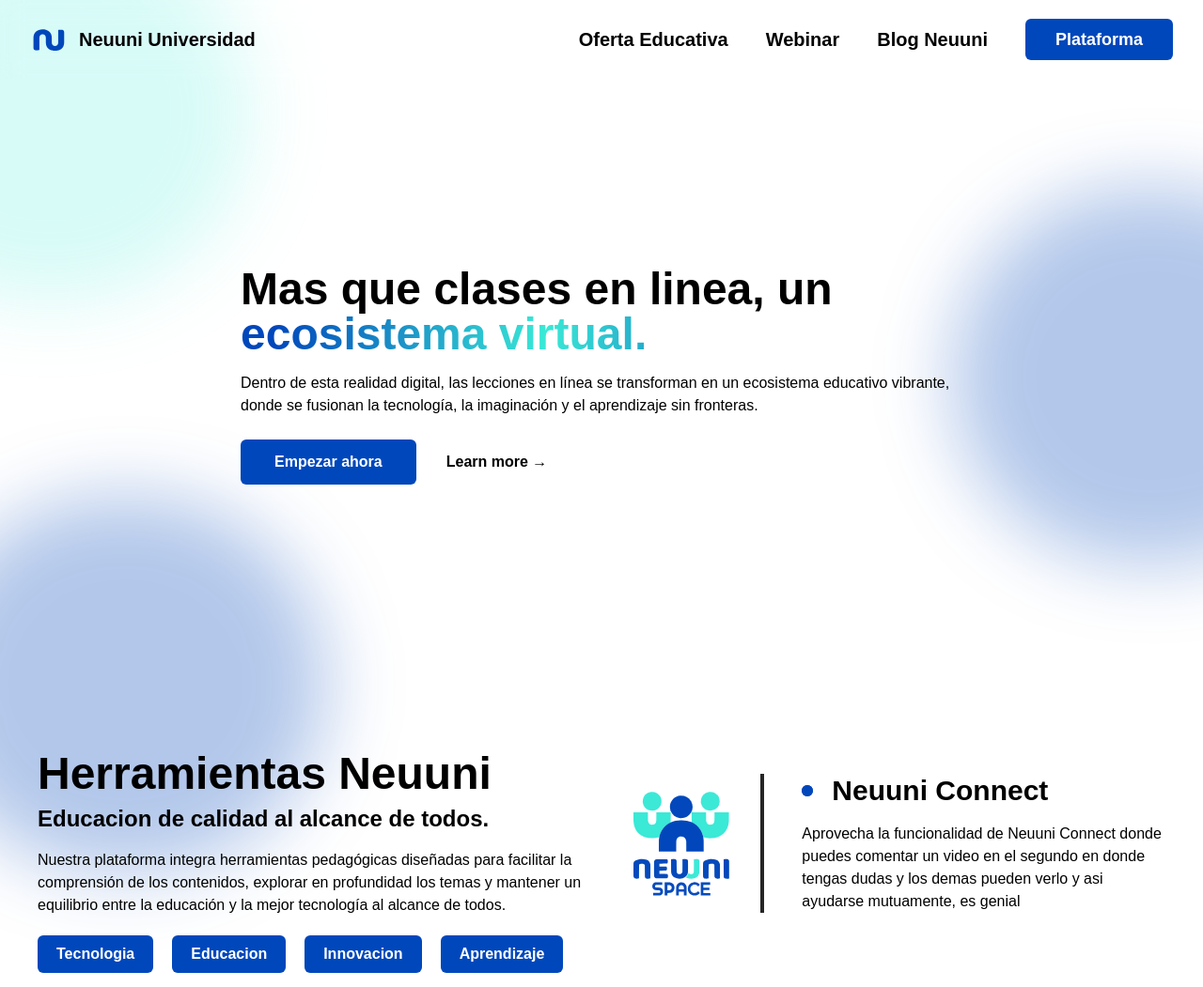
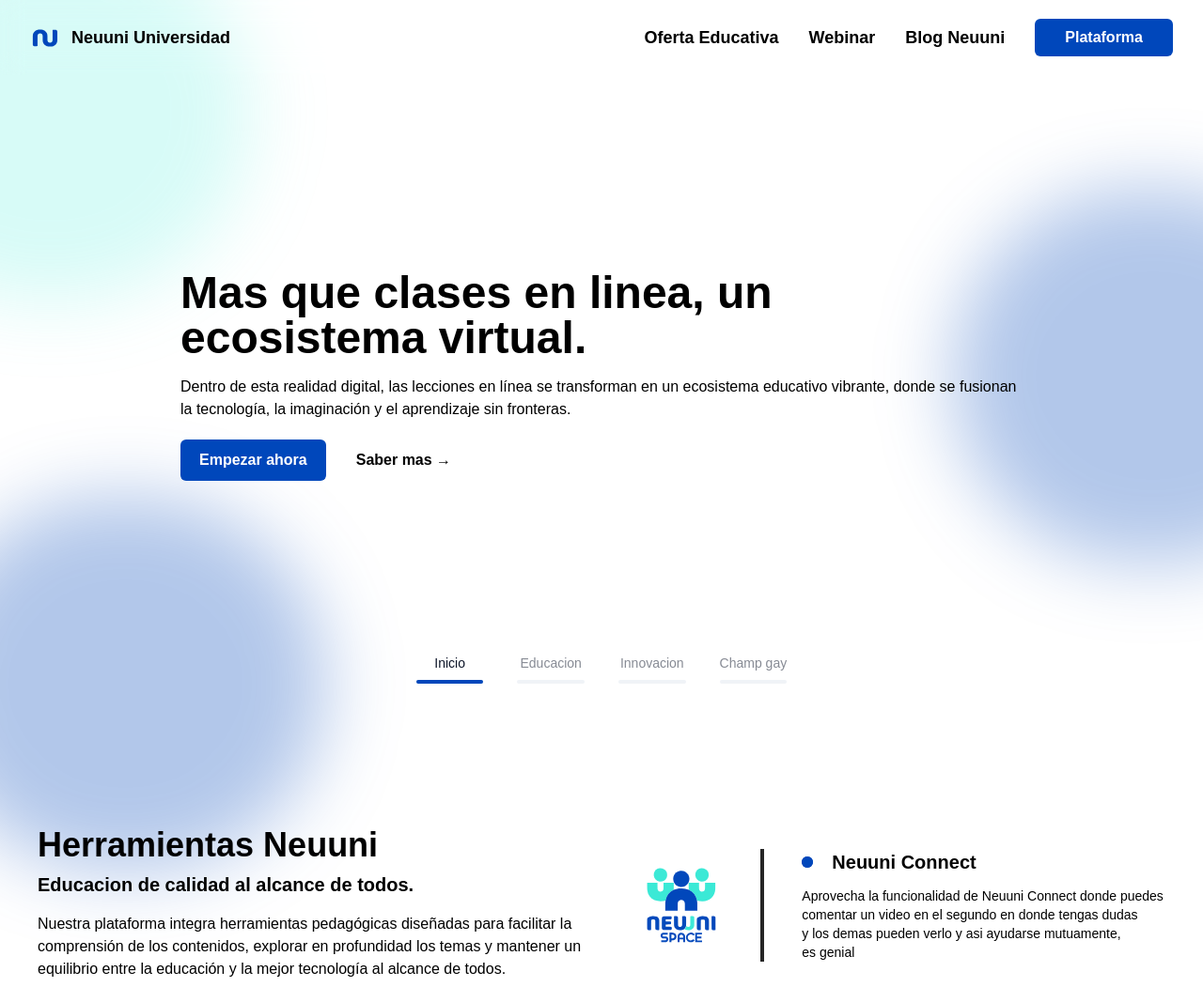
Before and after one commit to jovanlopez32/neuuniuniversidad, an Astro site: page / in a window 1280 px wide. Shown: the top 1051 px of the page at 94% size. Built offline with nearby package versions, Linux system fonts and the light colour scheme; Astro itself is replaced by a stand-in of ours; what tailwindcss-animated would draw is missing.

Commit message:
Carousel finish and fix responsive issues

```diff
--- a/package.json
+++ b/package.json
@@ -14,6 +14,7 @@
     "@astrojs/tailwind": "^5.1.0",
     "@astrojs/vue": "^4.0.8",
     "@fontsource-variable/onest": "^5.0.2",
+    "@headlessui/vue": "^1.7.19",
     "@types/alpinejs": "^3.13.6",
     "alpinejs": "^3.13.5",
     "astro": "^4.4.6",
--- a/src/components/Header.astro
+++ b/src/components/Header.astro
@@ -9,11 +9,11 @@ class=" fixed w-full flex items-center justify-between z-40
 py-5 px-8
 isolate backdrop-blur-md bg-dark-200/30 dark:bg-dark-900/30 ">
     <div class="flex items-center gap-3">
-        <NeuuniLogo class="fill-nprimary size-10"/>
-        <h1 class="font-bold text-xl">Neuuni Universidad</h1>
+        <NeuuniLogo class="fill-nprimary size-8"/>
+        <h1 class="font-semibold text-lg">Neuuni Universidad</h1>
     </div>
 
-    <nav class="md:flex items-center gap-x-10 hidden ">
+    <nav class="md:flex items-center gap-x-8 hidden ">
        <LinkHeader href="/" text="Oferta Educativa" />
        <LinkHeader href="/" text="Webinar" />
        <LinkHeader href="/" text="Blog Neuuni" />
--- a/src/components/Hero.astro
+++ b/src/components/Hero.astro
@@ -1,8 +1,22 @@
 ---
 import PrimaryButton from './buttons/PrimaryButton.astro'
+
+const items = [
+    {
+        title: 'Tecnologia',
+        text: 'Herramientas pedagógicas para la comprensión de los contenidos',
+        primaryButton: false,
+        secondaryButton: false,
+        primaryButtonText: 'Empezar ahora',
+        secondaryButtonText: '',
+
+
+    }
+];
+
 ---
 
-<div class="w-full min-h-screen flex items-center justify-center relative overflow-x-clip px-8">
+<div class="w-full min-h-screen flex items-center justify-center relative overflow-x-clip px-8 mb-10">
     <div class="h-full w-full absolute top-0 -z-10">
         <div class=" h-1/2 w-1/3 absolute bottom-auto left-auto -right-10 md:-right-40 top-1/4 blur-2xl bg-nprimary/30 rounded-full"></div>
     </div>
@@ -37,5 +51,14 @@ import PrimaryButton from './buttons/PrimaryButton.astro'
     </button>
 
 
+    <!-- Buttons bottoms -->
+    <div class="absolute bottom-14 w-full h-20  flex items-center justify-center gap-x-5">
+        <button class="w-2 h-2 bg-nprimary  rounded-full"></button>
+        <button class="w-2 h-2 bg-neutral-300 rounded-full"></button>
+        <button class="w-2 h-2 bg-neutral-300 rounded-full"></button>
+        <button class="w-2 h-2 bg-neutral-300 rounded-full"></button>
+    </div>
+
+
 
 </div>
--- /dev/null
+++ b/src/components/Hero.vue
@@ -0,0 +1,168 @@
+<script setup>
+import { TransitionRoot } from '@headlessui/vue'
+import { ref, onMounted, onUnmounted, watch } from 'vue'
+
+const items = [
+    {
+        title: 'Mas que clases en linea, un ecosistema virtual.',
+        titleNav: 'Inicio',
+        text: 'Dentro de esta realidad digital, las lecciones en línea se transforman en un ecosistema educativo vibrante, donde se fusionan la tecnología, la imaginación y el aprendizaje sin fronteras.',
+        primaryButton: true,
+        secondaryButton: true,
+        primaryButtonText: 'Empezar ahora',
+        secondaryButtonText: 'Saber mas',
+        primaryButtonLink: '#uno',
+        secondaryButtonLink: '#uno',
+        image: false,
+        imageLink: '',
+        imageDescription: '',
+    },
+    {
+        title: 'La transformacion en la educacion en mexico y el mundo',
+        titleNav: 'Educacion',
+        text: 'En México, se destaca la importancia de continuar transformando la educación para garantizar una formación integral y de calidad. La profesionalización de los docentes, la equidad educativa, la reducción de brechas de desigualdad y la participación activa de los padres son retos clave para mejorar el sistema educativo',
+        primaryButton: false,
+        secondaryButton: false,
+        primaryButtonText: 'Empezar ahora',
+        secondaryButtonText: 'Saber mas',
+        primaryButtonLink: '#uno',
+        secondaryButtonLink: '#uno',
+        image: false,
+        imageLink: '',
+        imageDescription: '',
+    },
+    {
+        title: 'El poder de la inteligencia artificial, la tecnologia y el aprendizaje',
+        titleNav: 'Innovacion',
+        text: 'La inteligencia artificial (IA) y la tecnología están transformando la forma en que interactuamos y aprendemos en el mundo actual. La IA se centra en resolver problemas cognitivos como el aprendizaje y el reconocimiento de imágenes, utilizando machine learning y redes de aprendizaje profundo para simular la inteligencia humana',
+        primaryButton: false,
+        secondaryButton: false,
+        primaryButtonText: 'Empezar ahora',
+        secondaryButtonText: 'Saber mas',
+        primaryButtonLink: '#uno',
+        secondaryButtonLink: '#uno',
+        image: false,
+        imageLink: '',
+        imageDescription: '',
+    },
+    {
+        title: 'Listo mi champ ya termine el banner.',
+        titleNav: 'Champ gay',
+        text: 'Si te fijas en el Hero.vue tengo un arreglo que contienen unos json, esto es para definir lo que vamos a poner en el strapi, entonces checalo porfis hermano y calleseeee perro, saludos a la familia y al magazo.',
+        primaryButton: true,
+        secondaryButton: true,
+        primaryButtonText: 'Ver video prohibido',
+        secondaryButtonText: 'Conocer a los pumas 100% gratis',
+        primaryButtonLink: '#uno',
+        secondaryButtonLink: '#uno',
+        image: true,
+        imageLink: 'https://unineuuni.edu.mx/sites/default/files/styles/imagen_730x450/public/noticias/2024-02/15feb_1.jpg?h=225e6152&itok=SJZGX2KS',
+        imageDescription: 'Este es el champ en el CEO para que lo conozcan',
+    }
+
+];
+
+const duration = 5000
+const frame = ref(0)
+const firstFrameTime = ref(performance.now())
+const active = ref(0)
+const progress = ref(0)
+
+const startAnimation = () => {
+  firstFrameTime.value = performance.now()
+  frame.value = requestAnimationFrame(animate)
+}
+
+const animate = (now) => {
+  let timeDifference = now - firstFrameTime.value
+  let timeFraction = Math.max(0, timeDifference) / duration
+  if (timeFraction <= 1) {
+    progress.value = timeFraction * 100
+    frame.value = requestAnimationFrame(animate)
+  } else {
+    timeFraction = 1
+    progress.value = 0
+    active.value = (active.value + 1) % items.length
+  }
+}
+
+onMounted(() => startAnimation())
+
+onUnmounted(() => cancelAnimationFrame(frame.value))
+
+watch(active, () => {
+  cancelAnimationFrame(frame.value)
+  startAnimation()
+});
+</script>
+
+
+<template>
+<div class="w-full min-h-screen flex items-center justify-center relative overflow-x-clip px-8 mb-10 ">
+    <!-- Background -->
+    <div class="h-full w-full absolute top-0 -z-10">
+        <div class=" h-1/2 w-1/3 absolute bottom-auto left-auto -right-10 md:-right-40 top-1/4 blur-2xl bg-nprimary/30 rounded-full"></div>
+    </div>
+    <div class="h-full w-full absolute top-0 -z-10">
+        <div class=" h-1/2 w-1/3 -top-20 -left-20 md:-left-40 -z-20 blur-2xl absolute bg-nsecondary/20 rounded-full"></div>
+    </div>
+    <div class="h-full w-full absolute top-0 -z-10">
+        <div class=" h-1/2 w-1/3 -bottom-32 -left-20 -z-20 blur-2xl absolute bg-nprimary/30 rounded-full"></div>
+    </div>
+
+    <!-- Sliders -->
+    <div
+    class="
+    w-full
+    flex items-center justify-center
+    animate-fade-up animate-once animate-duration-1000 animate-delay-500 animate-ease-out animate-normal animate-fill-backwards "
+    >
+        <template :key="index" v-for="(item, index) in items">
+            <TransitionRoot
+              :show="active === index"
+              enter="transition ease-in-out duration-500 delay-200 order-first"
+              enterFrom="opacity-0 "
+              enterTo="opacity-100 "
+              leave="transition ease-in-out duration-300 absolute"
+              leaveFrom="opacity-100 "
+              leaveTo="opacity-0"
+            >
+
+                <div class="w-full max-w-4xl flex flex-wrap md:flex-nowrap items-strech gap-x-10 gap-y-4">
+                    <div v-show="item.image">
+                        <div class="w-full h-full flex-grow rounded-md">
+                            <img class="w-full h-full object-cover rounded-md" :src="item.imageLink" :alt="item.title">
+                        </div>
+                    </div>
+                    <div>
+                        <h1 class="text-3xl md:text-5xl font-extrabold text-pretty mb-4">{{ item.title }}</h1>
+                        <p class="text-sm md:text-base text-pretty mb-5">{{ item.text }}</p>
+                        <div v-show="item.primaryButton || item.secondaryButton " class="flex flex-wrap gap-y-5 gap-x-8">
+                            <!-- Primary button -->
+                            <button v-show="item.primaryButton" class="px-4 py-1.5 rounded-md bg-nprimary text-white font-bold transition duration-200 hover:bg-transparent hover:text-black border-4 border-transparent hover:border-nprimary">{{ item.primaryButtonText }}</button>
+                            <a v-show="item.secondaryButton" href="#_" class="inline-flex items-center justify-center font-semibold duration-200 hover:text-nprimary focus:outline-none focus-visible:outline-gray-600">
+                                {{ item.secondaryButtonText }}  →
+                            </a>
+                        </div>
+                    </div>
+                </div>
+            </TransitionRoot>
+
+        </template>
+    </div>
+
+    <!-- Buttons Boottom -->
+    <div class="absolute bottom-5 md:bottom-16 max-w-xs sm:max-w-sm md:max-w-3xl mx-auto grid grid-cols-2 md:grid-cols-4 gap-x-5 gap-y-1 mt-8">
+        <template :key="index" v-for="(item, index) in items">
+            <button class="p-2 rounded focus:outline-none focus-visible:ring focus-visible:ring-indigo-300 group" @click="active = index">
+                <span class="text-center flex flex-col items-center" :class="active === index ? '' : 'opacity-50 group-hover:opacity-100 group-focus:opacity-100 transition-opacity'">
+                    <span class="block text-xs md:text-sm font-medium text-slate-900 mb-2">{{ item.titleNav }}</span>
+                    <span class="block relative w-full bg-slate-200 h-1 rounded-full" role="progressbar" :aria-valuenow="active === index ? progress : 0" aria-valuemin="0" aria-valuemax="100">
+                    <span class="absolute inset-0 bg-nprimary rounded-[inherit]" :style="`${active === index ? `width: ${progress}%` : 'width: 0%'}`"></span>
+                    </span>
+                </span>
+            </button>
+        </template>
+    </div>
+</div>
+</template>
--- a/src/components/NeuuniTools/NeuuniTools.astro
+++ b/src/components/NeuuniTools/NeuuniTools.astro
@@ -6,16 +6,16 @@ import NeuuniConnectLogo from '../../assets/logos/Neuuni/NeuuniConnect.astro'
 
 ---
 
-<section class="w-full px-10">
+<section class="w-full px-10 mt-20">
     <!-- Movil Title -->
     <div class="block md:hidden mb-10">
         <h3 class="text-4xl font-extrabold mb-4">Herramientas Neuuni</h3>
         <p>Nuestra plataforma integra herramientas pedagógicas diseñadas para facilitar la comprensión de los contenidos, explorar en profundidad los temas y mantener un equilibrio entre la educación y la mejor tecnología al alcance de todos.</p>
         <div class="flex flex-wrap gap-x-5 gap-y-5 mt-5">
-            <div class=" grid place-content-center py-2 px-5 font-bold text-white bg-nprimary rounded-md">Tecnologia</div>
-            <div class=" grid place-content-center py-2 px-5 font-bold text-white bg-nprimary rounded-md">Educacion</div>
-            <div class=" grid place-content-center py-2 px-5 font-bold text-white bg-nprimary rounded-md">Innovacion</div>
-            <div class=" grid place-content-center py-2 px-5 font-bold text-white bg-nprimary rounded-md">Aprendizaje</div>
+            <div class="text-sm grid place-content-center py-2 px-5 font-bold text-white bg-nprimary rounded-md">Tecnologia</div>
+            <div class="text-sm grid place-content-center py-2 px-5 font-bold text-white bg-nprimary rounded-md">Educacion</div>
+            <div class="text-sm grid place-content-center py-2 px-5 font-bold text-white bg-nprimary rounded-md">Innovacion</div>
+            <div class="text-sm grid place-content-center py-2 px-5 font-bold text-white bg-nprimary rounded-md">Aprendizaje</div>
 
        </div>
     </div>
@@ -26,15 +26,15 @@ import NeuuniConnectLogo from '../../assets/logos/Neuuni/NeuuniConnect.astro'
         <div class=" hidden w-full lg:flex items-center justify-center">
             <aside class="w-full max-w-3xl flex items-center self-start sticky top-1/2  ">
                 <div>
-                   <h3 class="text-3xl md:text-5xl font-extrabold mb-2">Herramientas Neuuni</h3>
-                   <h4 class="text-2xl font-semibold mb-4 text-pretty">Educacion de calidad al alcance de todos.</h4>
+                   <h3 class="text-3xl md:text-4xl font-extrabold mb-2">Herramientas Neuuni</h3>
+                   <h4 class="text-xl font-semibold mb-4 text-pretty">Educacion de calidad al alcance de todos.</h4>
                    <p>Nuestra plataforma integra herramientas pedagógicas diseñadas para facilitar la comprensión de los contenidos, explorar en profundidad los temas y mantener un equilibrio entre la educación y la mejor tecnología al alcance de todos.</p>
 
                     <div class="flex flex-wrap gap-x-5 gap-y-5 mt-5">
-                        <div class=" grid place-content-center py-2 px-5 font-bold text-white bg-nprimary rounded-md">Tecnologia</div>
-                        <div class=" grid place-content-center py-2 px-5 font-bold text-white bg-nprimary rounded-md">Educacion</div>
-                        <div class=" grid place-content-center py-2 px-5 font-bold text-white bg-nprimary rounded-md">Innovacion</div>
-                        <div class=" grid place-content-center py-2 px-5 font-bold text-white bg-nprimary rounded-md">Aprendizaje</div>
+                        <div class="text-sm grid place-content-center py-2 px-5 font-bold text-white bg-nprimary rounded-md">Tecnologia</div>
+                        <div class="text-sm grid place-content-center py-2 px-5 font-bold text-white bg-nprimary rounded-md">Educacion</div>
+                        <div class="text-sm grid place-content-center py-2 px-5 font-bold text-white bg-nprimary rounded-md">Innovacion</div>
+                        <div class="text-sm grid place-content-center py-2 px-5 font-bold text-white bg-nprimary rounded-md">Aprendizaje</div>
 
                    </div>
                 </div>
@@ -44,13 +44,13 @@ import NeuuniConnectLogo from '../../assets/logos/Neuuni/NeuuniConnect.astro'
         <!-- Neuuni Tools -->
         <main class="w-full flex flex-col items-start justify-center">
             <ToolsContent title="Neuuni Connect" text="Aprovecha la funcionalidad de Neuuni Connect donde puedes comentar un video en el segundo en donde tengas dudas y los demas pueden verlo y asi ayudarse mutuamente, es genial" >
-                <NeuuniSpaceLogo class="w-28" slot='icon'/>
+                <NeuuniSpaceLogo class="w-20" slot='icon'/>
             </ToolsContent>
             <ToolsContent title="Neuuni Play" text="Te imaginas una plataforma similar a Netflix completamente gratis y con contenidos de alta calidad, doctores y maestros de todo el mundo.">
-                <NeuuniPlayLogo class="w-28" slot='icon'/>
+                <NeuuniPlayLogo class="w-20" slot='icon'/>
             </ToolsContent>
             <ToolsContent title="Neuuni Space" text="Neuuni Connect es un blog que te ayuda a aprender sobre las tendencias en el mundo, nos mantiene informados de lo mas relevante que puedas encontrar.">
-                <NeuuniConnectLogo class="w-28" slot='icon'/>
+                <NeuuniConnectLogo class="w-20" slot='icon'/>
             </ToolsContent>
         </main>
     </div>
--- a/src/components/NeuuniTools/ToolsContent.astro
+++ b/src/components/NeuuniTools/ToolsContent.astro
@@ -18,11 +18,11 @@ const { title, text } = Astro.props
         </div>
 
         <div class="col-span-2 max-w-md">
-            <div class="flex items-center gap-x-5 mb-4">
+            <div class="flex items-center gap-x-5 mb-3">
                 <div class="size-3 rounded-full bg-nprimary grid place-content-center "><div class="size-3 rounded-full bg-nprimary animate-ping"></div></div>
-                <h3 class="text-3xl font-semibold">{title}</h3>
+                <h3 class="text-xl font-semibold">{title}</h3>
             </div>
-            <p class="text-base text-pretty ">{text}</p>
+            <p class="text-sm text-pretty ">{text}</p>
         </div>
     </div>
 </div>
--- a/src/components/buttons/LinkHeader.astro
+++ b/src/components/buttons/LinkHeader.astro
@@ -10,4 +10,4 @@ const { href, text } = Astro.props
 <!-- <a href={href} class="relative after:absolute after:bottom-0 after:left-0 after:h-[2px] after:w-full after:translate-y-1 after:bg-neutral-800 after:opacity-0 after:transition after:duration-150   after:ease-in-out hover:after:translate-y-0 hover:after:opacity-100 font-semibold">{text}</a> -->
 <a href={href}
 class="relative after:absolute after:bottom-0 after:left-0 after:h-[2px] after:w-full after:origin-bottom-right after:scale-x-0 after:bg-neutral-800 after:transition-transform after:duration-300 after:ease-[cubic-bezier(0.65_0.05_0.36_1)] hover:after:origin-bottom-left hover:after:scale-x-100
-font-semibold hover:text-nprimary after:hover:bg-nprimary text-xl">{text}</a>
+font-semibold hover:text-nprimary after:hover:bg-nprimary text-lg">{text}</a>
--- a/src/components/buttons/PlataformButton.astro
+++ b/src/components/buttons/PlataformButton.astro
@@ -1,5 +1,5 @@
 <button class="group relative inline-flex py-2 px-8 items-center justify-center overflow-hidden rounded-md bg-nprimary text-white font-medium duration-500 ">
-    <div class="translate-x-0 opacity-100 transition group-hover:-translate-x-[150%] group-hover:opacity-0 font-semibold text-lg">Plataforma</div>
+    <div class="translate-x-0 opacity-100 transition group-hover:-translate-x-[150%] group-hover:opacity-0 font-semibold ">Plataforma</div>
 
     <div class="absolute translate-x-[150%] opacity-0 transition group-hover:translate-x-0 group-hover:opacity-100">
         <svg  viewBox="0 0 15 15" fill="none" xmlns="http://www.w3.org/2000/svg" class="h-6 w-6 stroke-[8px"><path d="M8.14645 3.14645C8.34171 2.95118 8.65829 2.95118 8.85355 3.14645L12.8536 7.14645C13.0488 7.34171 13.0488 7.65829 12.8536 7.85355L8.85355 11.8536C8.65829 12.0488 8.34171 12.0488 8.14645 11.8536C7.95118 11.6583 7.95118 11.3417 8.14645 11.1464L11.2929 8H2.5C2.22386 8 2 7.77614 2 7.5C2 7.22386 2.22386 7 2.5 7H11.2929L8.14645 3.85355C7.95118 3.65829 7.95118 3.34171 8.14645 3.14645Z" fill="currentColor" fill-rule="evenodd" clip-rule="evenodd"></path></svg>
--- a/src/pages/index.astro
+++ b/src/pages/index.astro
@@ -1,12 +1,15 @@
 ---
 import Layout from '../layouts/Layout.astro'
 import Hero from '../components/Hero.astro'
+import PrimaryButton from '../components/buttons/PrimaryButton.astro'
+import HeroHS from '../components/Hero.vue'
 import NeuuniTools from '../components/NeuuniTools/NeuuniTools.astro'
 ---
 
 <Layout>
 
-	<Hero />
+	<HeroHS client:load />
+
 	<NeuuniTools />
 
 </Layout>
```
Also changed, not shown: 1 other file.
